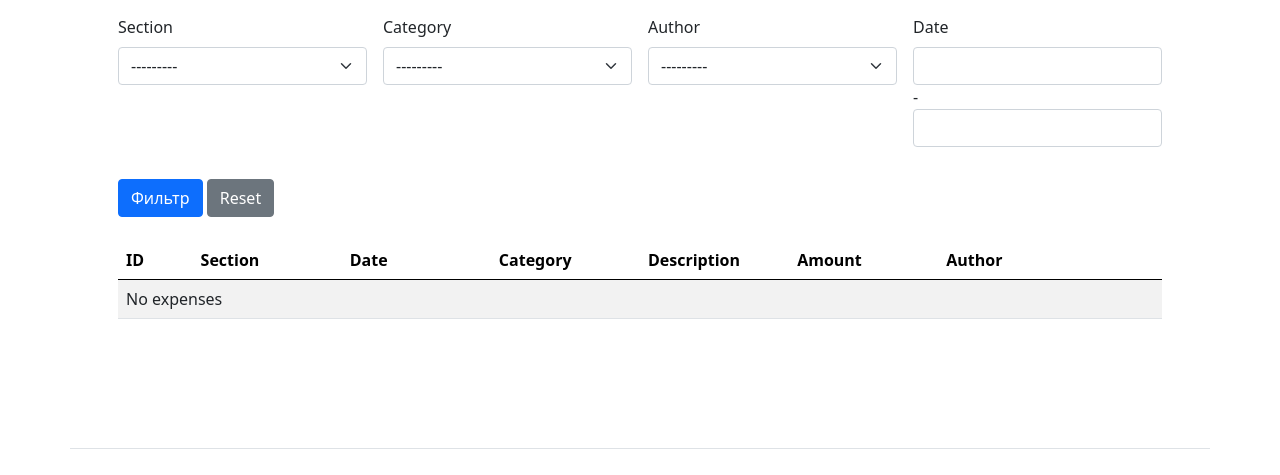
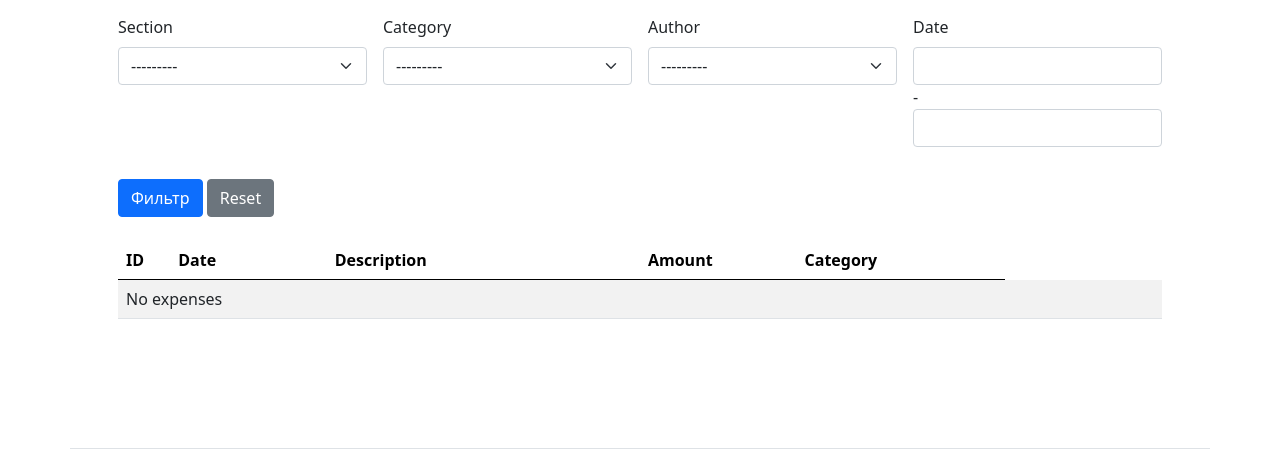
Before and after one commit to RustemYeldessov/expenzo, a Django app: page /expenses/ in a window 1280 px wide. Shown: the part 255-730 px from the top of the page. Run offline with Django 5.2, Linux system fonts and the light colour scheme; a user stored in the database is signed in; data comes from the database, SQL or seed files in the repository; data that the repository does not hold is empty; some libraries are stand-ins or nearby versions.

Commit message:
Adjust column order and widths in expenses table

```diff
--- a/expenzo/templates/expenses/index.html
+++ b/expenzo/templates/expenses/index.html
@@ -45,29 +45,25 @@
     <table class="table table-striped" style="table-layout: fixed;">
         <thead>
             <tr>
-                <th class="col-1">ID</th>
-                <th class="col-2">{% trans "Section" %}</th>
-                <th class="col-2">{% trans "Date" %}</th>
-                <th class="col-2">{% trans "Category" %}</th>
-                <th class="col-2">{% trans "Description" %}</th>
-                <th class="col-2">{% trans "Amount" %}</th>
-                <th class="col-2">{% trans "Author" %}</th>
-                <th class="col-1"></th>
+                <th style="width: 5%;">ID</th>
+                <th style="width: 15%;">{% trans "Date" %}</th>
+                <th style="width: 30%;">{% trans "Description" %}</th>
+                <th style="width: 15%;">{% trans "Amount" %}</th>
+                <th style="width: 15%;">{% trans "Category" %}</th>
+                <th style="width: 5%;"></th>
             </tr>
         </thead>
         <tbody>
             {% for expense in expenses %}
             <tr>
                 <td class="col-1">{{ expense.id }}</td>
-                <td class="col-2">
-                    <a href="{% url 'expenses:show' expense.id %}">{{ expense.section.name }}</a>
-                </td>
                 <td class="col-2">{{ expense.date|date:"d.m.Y" }}</td>
-                <td class="col-2">{{ expense.category.name }}</td>
                 <td class="col-2">{{ expense.description }}</td>
                 <td class="col-2">{{ expense.amount }}</td>
-                <td class="col-2">{{ expense.author.get_full_name }}</td>
+                <td class="col-2">{{ expense.category.name }}</td>
                 <td class="col-1">
+                    <a href="{% url 'expenses:show' expense.id %}">{% trans "Details" %}</a>
+                    <br>
                     <a href="{% url 'expenses:update' expense.id %}">{% trans "Update" %}</a>
                     <br>
                     <a href="{% url 'expenses:delete' expense.id %}">{% trans "Delete" %}</a>
```
